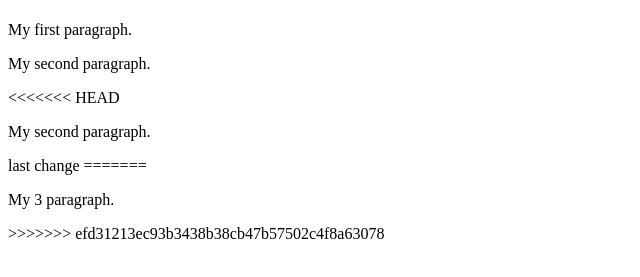
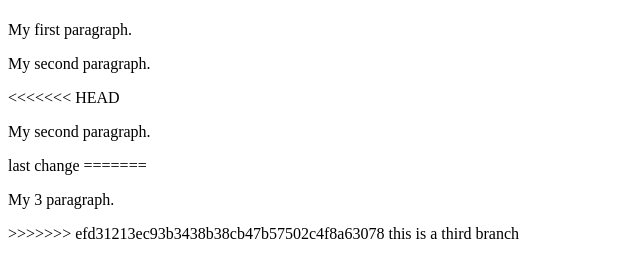
Before and after one commit to georgerv85/my-tests, a plain HTML site: page index.htm in a window 1280 px wide. Shown: the part 59-336 px from the top of the page, without its empty margins (0-640 px from the left). Drawn offline with Linux system fonts and the light colour scheme.

Commit message:
third branch

```diff
--- a/index.htm
+++ b/index.htm
@@ -17,5 +17,6 @@
 
 
 >>>>>>> efd31213ec93b3438b38cb47b57502c4f8a63078
+this is a third branch
 </body>
 </html>
```
